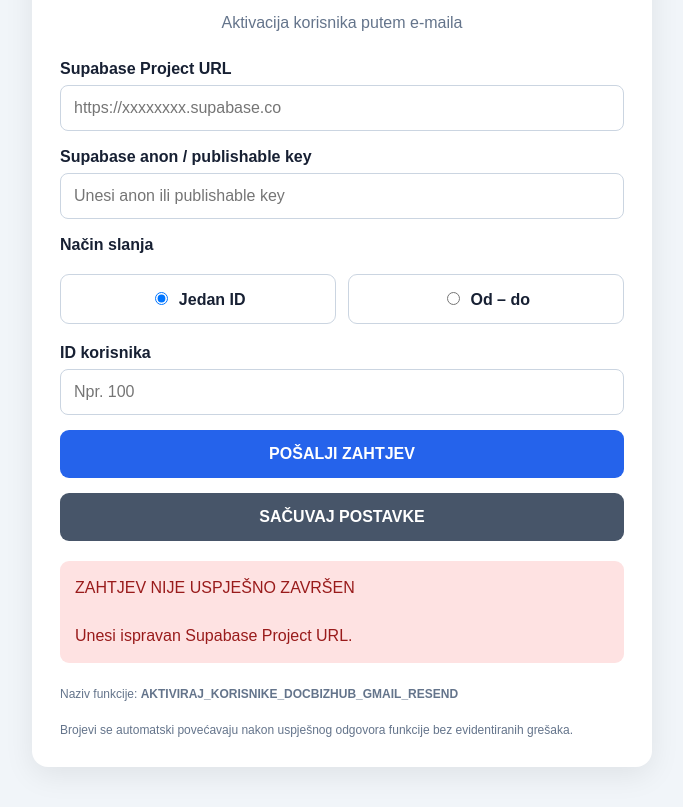
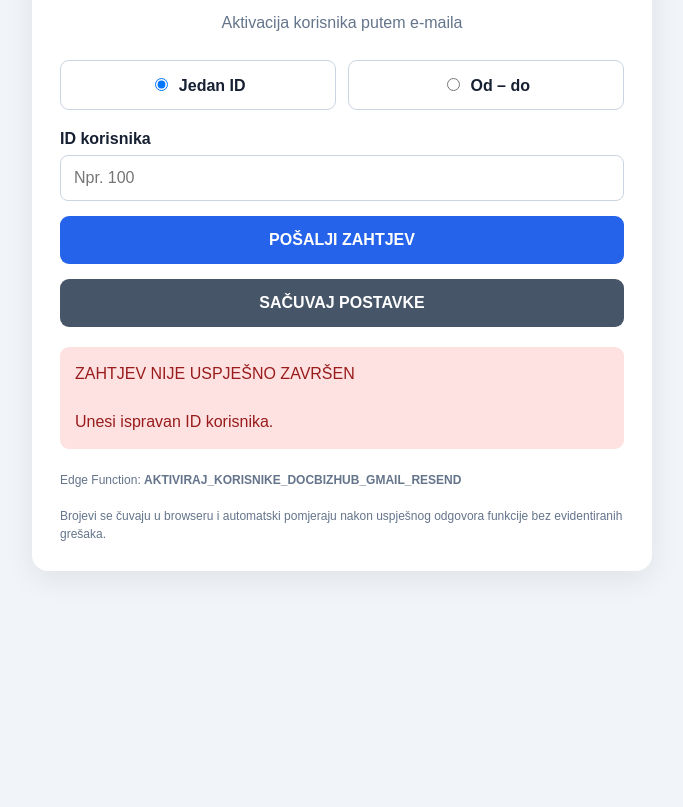
Before and after one commit to cenu1122/SALJI_AKTIVACIJSKE_MAILVOE, a plain HTML site: page index.html in a window 1280 px wide. Both pictures are taken after a click on the button "POŠALJI ZAHTJEV". Shown: the part 115-922 px from the top of the page, without its empty margins (298-981 px from the left). After the commit the page ends 800 px from the top, so only its background shows below. Drawn offline with Linux system fonts and the light colour scheme.

Commit message:
Update index.html

```diff
--- a/index.html
+++ b/index.html
@@ -7,9 +7,7 @@
   <title>DocBizHub – Aktivacija korisnika</title>
 
   <style>
-    * {
-      box-sizing: border-box;
-    }
+    * { box-sizing: border-box; }
 
     body {
       margin: 0;
@@ -46,17 +44,12 @@
       font-weight: bold;
     }
 
-    input {
+    input[type="number"] {
       width: 100%;
       padding: 13px;
       border: 1px solid #cbd5e1;
       border-radius: 8px;
       font-size: 16px;
-    }
-
-    input:focus {
-      outline: 2px solid #93c5fd;
-      border-color: #2563eb;
     }
 
     .mode {
@@ -99,22 +92,15 @@
       cursor: pointer;
     }
 
-    button:hover {
-      background: #1d4ed8;
-    }
+    button:hover { background: #1d4ed8; }
 
     button:disabled {
       opacity: .55;
       cursor: not-allowed;
     }
 
-    .save {
-      background: #475569;
-    }
-
-    .save:hover {
-      background: #334155;
-    }
+    .save { background: #475569; }
+    .save:hover { background: #334155; }
 
     .status {
       display: none;
@@ -152,6 +138,8 @@
       font-size: 13px;
       max-height: 260px;
       overflow: auto;
+      white-space: pre-wrap;
+      overflow-wrap: anywhere;
     }
 
     .note {
@@ -161,18 +149,11 @@
       line-height: 1.5;
     }
 
-    [hidden] {
-      display: none !important;
-    }
+    [hidden] { display: none !important; }
 
     @media (max-width: 450px) {
-      .container {
-        padding: 20px;
-      }
-
-      .range {
-        grid-template-columns: 1fr;
-      }
+      .container { padding: 20px; }
+      .range { grid-template-columns: 1fr; }
     }
   </style>
 </head>
@@ -181,23 +162,6 @@
   <div class="container">
     <h1>DocBizHub</h1>
     <div class="subtitle">Aktivacija korisnika putem e-maila</div>
-
-    <label for="projectUrl">Supabase Project URL</label>
-    <input
-      id="projectUrl"
-      type="url"
-      placeholder="https://xxxxxxxx.supabase.co"
-    >
-
-    <label for="anonKey">Supabase anon / publishable key</label>
-    <input
-      id="anonKey"
-      type="password"
-      placeholder="Unesi anon ili publishable key"
-      autocomplete="off"
-    >
-
-    <label>Način slanja</label>
 
     <div class="mode">
       <label>
@@ -260,15 +224,22 @@
     <div id="result" class="result" hidden></div>
 
     <div class="note">
-      Naziv funkcije:
+      Edge Function:
       <strong>AKTIVIRAJ_KORISNIKE_DOCBIZHUB_GMAIL_RESEND</strong>
       <br><br>
-      Brojevi se automatski povećavaju nakon uspješnog odgovora funkcije
-      bez evidentiranih grešaka.
+      Brojevi se čuvaju u browseru i automatski pomjeraju nakon uspješnog
+      odgovora funkcije bez evidentiranih grešaka.
     </div>
   </div>
 
   <script>
+    // SUPABASE POSTAVKE
+    const SUPABASE_URL =
+      "https://uduwpvdjmanrgpumdrfh.supabase.co";
+
+    const SUPABASE_ANON_KEY =
+      "eyJhbGciOiJIUzI1NiIsInR5cCI6IkpXVCJ9.eyJpc3MiOiJzdXBhYmFzZSIsInJlZiI6InVkdXdwdmRqbWFucmdwdW1kcmZoIiwicm9sZSI6ImFub24iLCJpYXQiOjE3ODQ4MTEwODQsImV4cCI6MjEwMDM4NzA4NH0.zdxIxiCJcaauEP1pm75d1-4YXO1Dn6tsAhZehFh2vsQ";
+
     const FUNCTION_NAME =
       "AKTIVIRAJ_KORISNIKE_DOCBIZHUB_GMAIL_RESEND";
 
@@ -276,13 +247,10 @@
 
     const $ = (id) => document.getElementById(id);
 
-    const projectUrl = $("projectUrl");
-    const anonKey = $("anonKey");
     const singleId = $("singleId");
     const fromId = $("fromId");
     const toId = $("toId");
     const sendButton = $("sendButton");
-    const saveButton = $("saveButton");
     const statusBox = $("status");
     const resultBox = $("result");
 
@@ -310,8 +278,6 @@
 
     function getSettings() {
       return {
-        projectUrl: projectUrl.value.trim(),
-        anonKey: anonKey.value.trim(),
         mode: getMode(),
         singleId: singleId.value,
         fromId: fromId.value,
@@ -336,13 +302,10 @@
     function loadSettings() {
       try {
         const saved = localStorage.getItem(STORAGE_KEY);
-
         if (!saved) return;
 
         const data = JSON.parse(saved);
 
-        projectUrl.value = data.projectUrl || "";
-        anonKey.value = data.anonKey || "";
         singleId.value = data.singleId || "";
         fromId.value = data.fromId || "";
         toId.value = data.toId || "";
@@ -355,10 +318,11 @@
 
         if (radio) radio.checked = true;
 
-        showMode();
       } catch (error) {
-        console.error("Greška pri učitavanju postavki:", error);
+        console.error("Greška pri učitavanju:", error);
       }
+
+      showMode();
     }
 
     function getPayload() {
@@ -394,12 +358,19 @@
       };
     }
 
+    // AUTOMATSKO POVEĆAVANJE ID BROJEVA
     function incrementNumbers(payload) {
       if (payload.id !== undefined) {
+        // Jedan ID: povećaj za 1
         singleId.value = payload.id + 1;
+
       } else {
-        fromId.value = payload.od + 1;
-        toId.value = payload.do + 1;
+        // Raspon: pomjeri početak iza prethodnog završnog ID-a
+        // i zadrži isti broj ID-jeva u sljedećem rasponu.
+        const razlika = payload.do - payload.od;
+
+        fromId.value = payload.do + 1;
+        toId.value = payload.do + razlika;
       }
 
       saveSettings(false);
@@ -413,31 +384,23 @@
       resultBox.textContent = "";
 
       try {
-        const url = projectUrl.value.trim().replace(/\/+$/, "");
-        const key = anonKey.value.trim();
-
-        if (!url || !/^https:\/\/[a-z0-9-]+\.supabase\.co$/i.test(url)) {
-          throw new Error("Unesi ispravan Supabase Project URL.");
-        }
-
-        if (!key) {
-          throw new Error("Unesi Supabase anon / publishable key.");
-        }
-
         const payload = getPayload();
 
         saveSettings(false);
 
-        showStatus("Zahtjev se šalje Supabase funkciji...", "info");
+        showStatus(
+          "Zahtjev se šalje Supabase funkciji...",
+          "info"
+        );
 
         const response = await fetch(
-          `${url}/functions/v1/${FUNCTION_NAME}`,
+          `${SUPABASE_URL}/functions/v1/${FUNCTION_NAME}`,
           {
             method: "POST",
             headers: {
               "Content-Type": "application/json",
-              "apikey": key,
-              "Authorization": `Bearer ${key}`
+              "apikey": SUPABASE_ANON_KEY,
+              "Authorization": `Bearer ${SUPABASE_ANON_KEY}`
             },
             body: JSON.stringify(payload)
           }
@@ -451,8 +414,9 @@
           data = JSON.parse(responseText);
         } catch {
           throw new Error(
-            "Funkcija nije vratila ispravan JSON odgovor. HTTP: " +
-            response.status + "\n" + responseText
+            "Funkcija nije vratila ispravan JSON odgovor.\n" +
+            "HTTP: " + response.status + "\n" +
+            responseText
           );
         }
 
@@ -471,7 +435,7 @@
 
         if (errors > 0) {
           showStatus(
-            `Funkcija je odgovorila, ali je prijavila ${errors} grešaka.\n` +
+            `Funkcija je prijavila ${errors} grešaka.\n` +
             "Brojevi nisu povećani. Pregledaj rezultat ispod.",
             "error"
           );
@@ -481,9 +445,9 @@
         incrementNumbers(payload);
 
         showStatus(
-          "Zahtjev je uspješno obrađen!\n\n" +
+          "ZAHTJEV USPJEŠNO OBRAĐEN!\n\n" +
           "Poslani podaci: " + JSON.stringify(payload) +
-          "\n\nBrojevi su automatski povećani i sačuvani u localStorage.",
+          "\n\nBrojevi su automatski povećani i sačuvani.",
           "success"
         );
 
@@ -492,6 +456,7 @@
           "ZAHTJEV NIJE USPJEŠNO ZAVRŠEN\n\n" + error.message,
           "error"
         );
+
       } finally {
         sendButton.disabled = false;
         sendButton.textContent = "POŠALJI ZAHTJEV";
@@ -500,12 +465,11 @@
 
     sendButton.addEventListener("click", sendRequest);
 
-    saveButton.addEventListener("click", () => {
+    $("saveButton").addEventListener("click", () => {
       saveSettings(true);
     });
 
     loadSettings();
-    showMode();
   </script>
 </body>
 </html>
```
